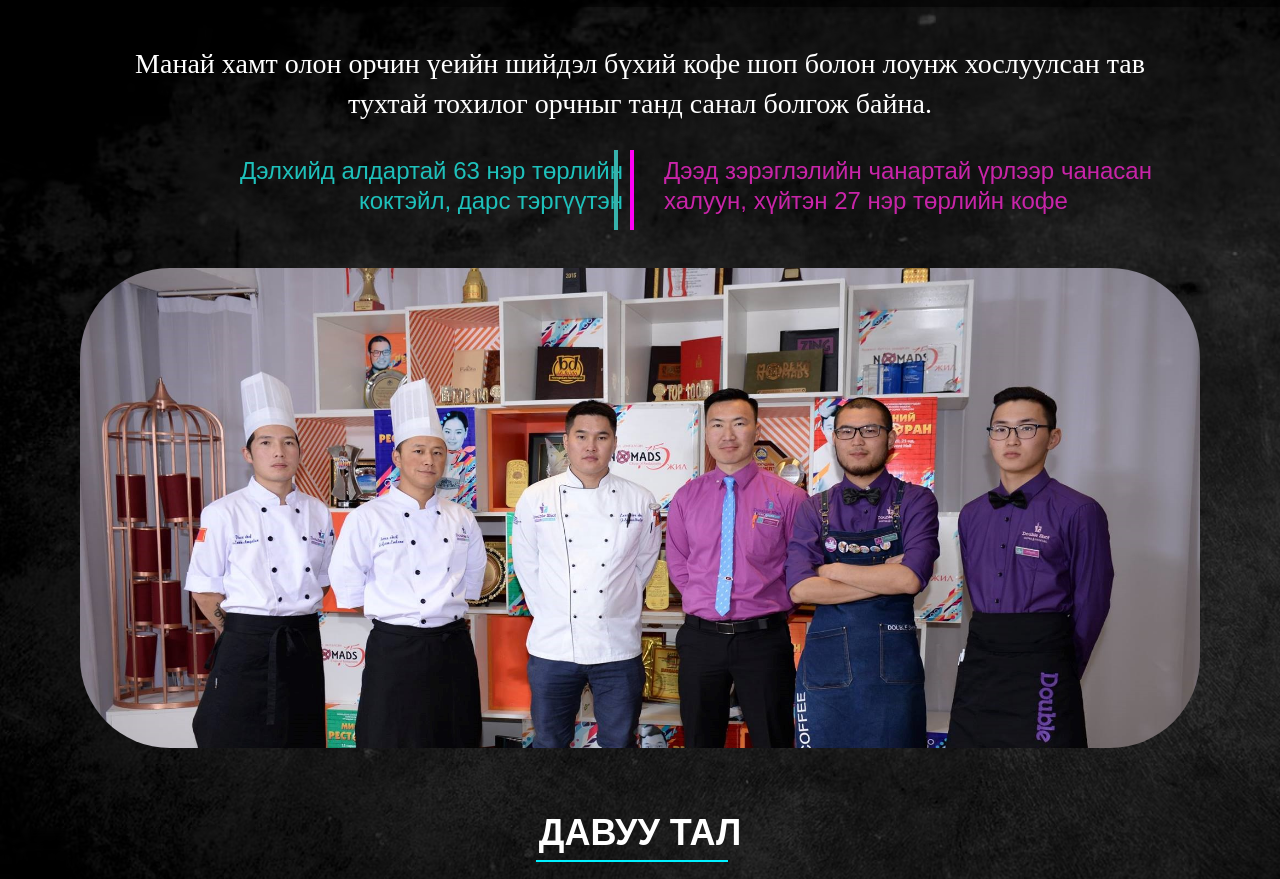
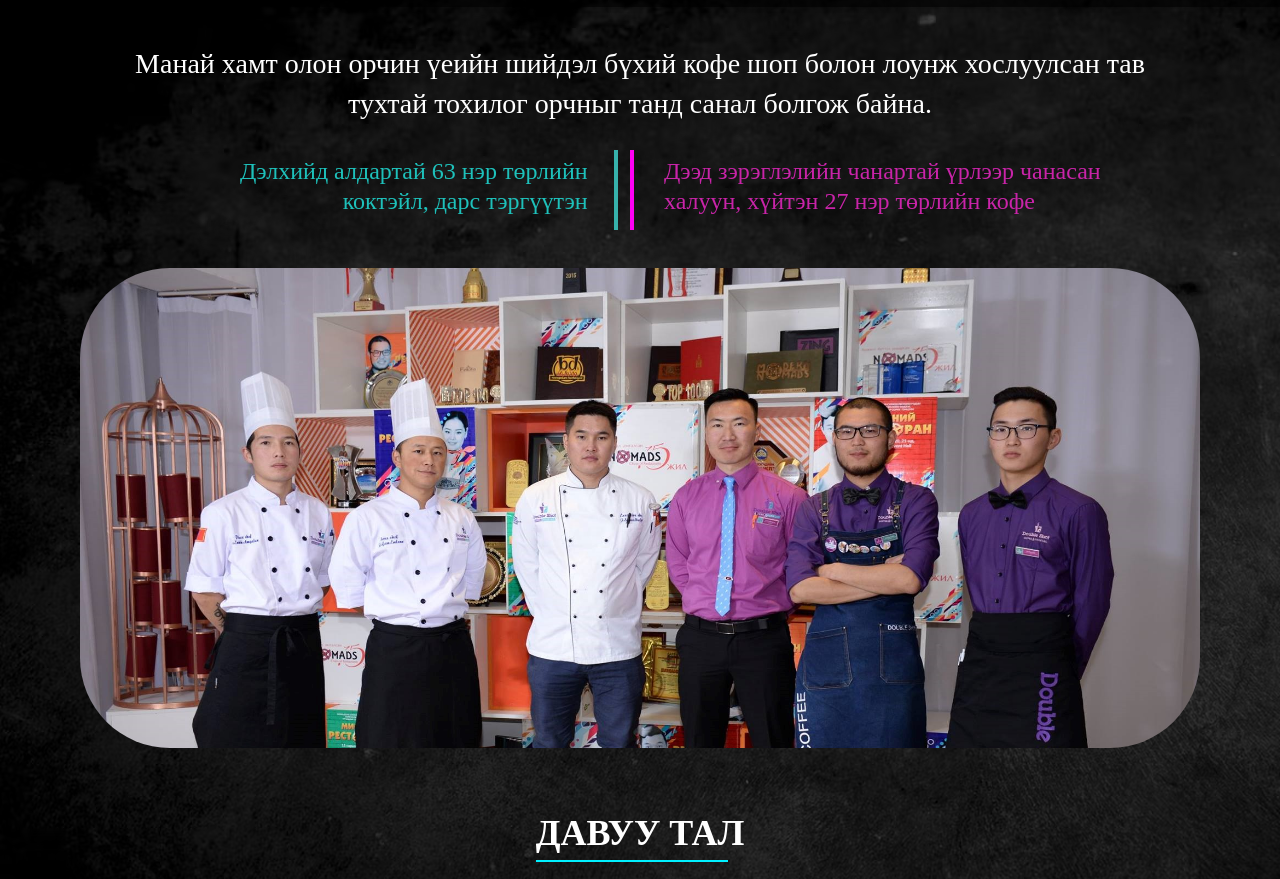
Before and after one commit to B1lgee/BG-web, a plain HTML site: page AboutUs.html in a window 1280 px wide. Shown: the part 68-947 px from the top of the page. Drawn offline with Linux system fonts and the light colour scheme.

Commit message:
Update about-us.css

```diff
--- a/about-us.css
+++ b/about-us.css
@@ -66,7 +66,7 @@ nav ul {
   padding-bottom: 1rem;
   padding-left: 6rem;
   padding-right: 6rem;
-  font-family: 'Azeret Mono';
+  font-family: 'PT sans-serif';
   font-style: normal;
   font-weight: 400;
   font-size: 28px;
@@ -81,7 +81,7 @@ nav ul {
   border-radius: 90px;
 }
 h3, h4{
-  font-family: Arimo;
+  font-family: 'PT sans-serif';
   font-style: normal;
   font-weight: 400;
   font-size: 24px;
@@ -123,7 +123,7 @@ h4{
 .page3>p{
   text-align: right;
   position: absolute;
-  font-family: 'Azeret Mono';
+  font-family: 'PT sans-serif';
   font-style: normal;
   font-weight: 400;
   font-size: 24px;
@@ -176,7 +176,7 @@ h2{
   padding-top: 4rem;
   text-align: center;
   font-size: 36px;
-  font-family: arimo;
+  font-family: PT sans;
   font-weight: 700;
   text-transform: uppercase;
 }
@@ -191,7 +191,7 @@ h2{
 }
 .page2>p{
   text-align: center;
-  font-family: Gotu;
+  font-family: PT sans;
   padding-top: 1.8rem;
   padding-bottom: 2rem;
   font-family: 'Azeret Mono';
```
